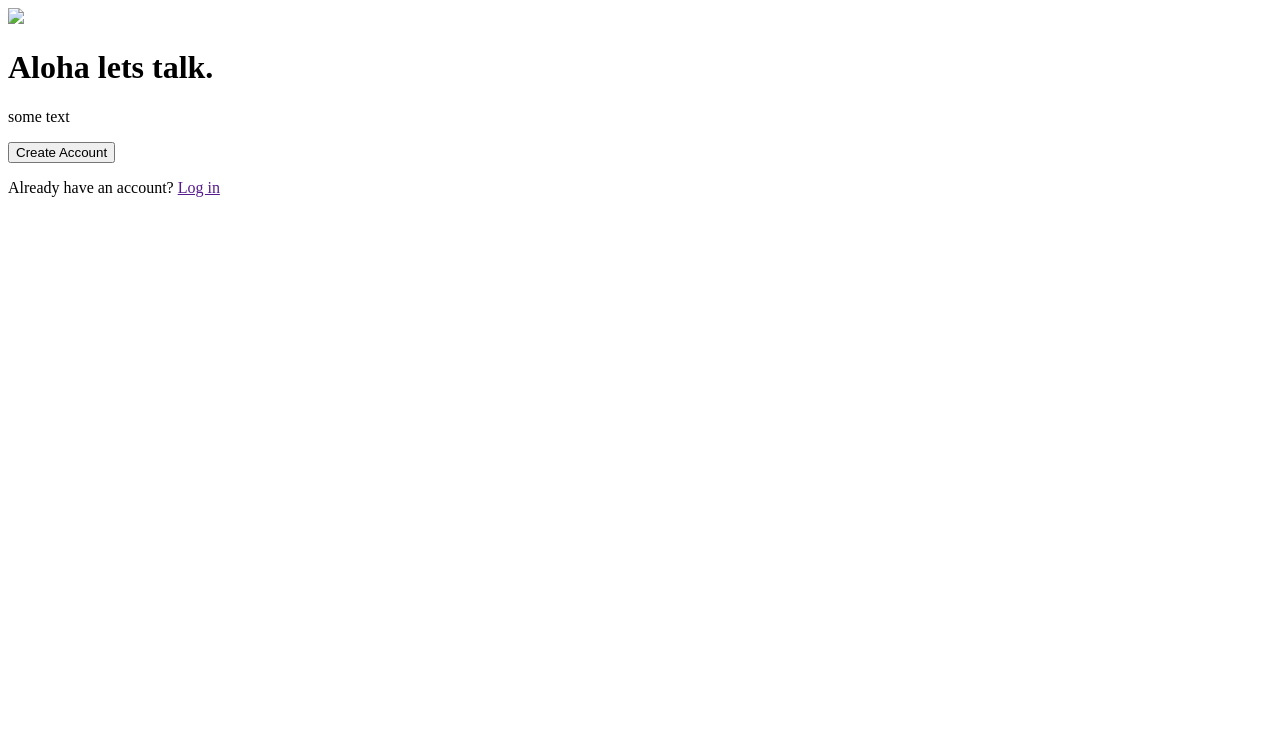
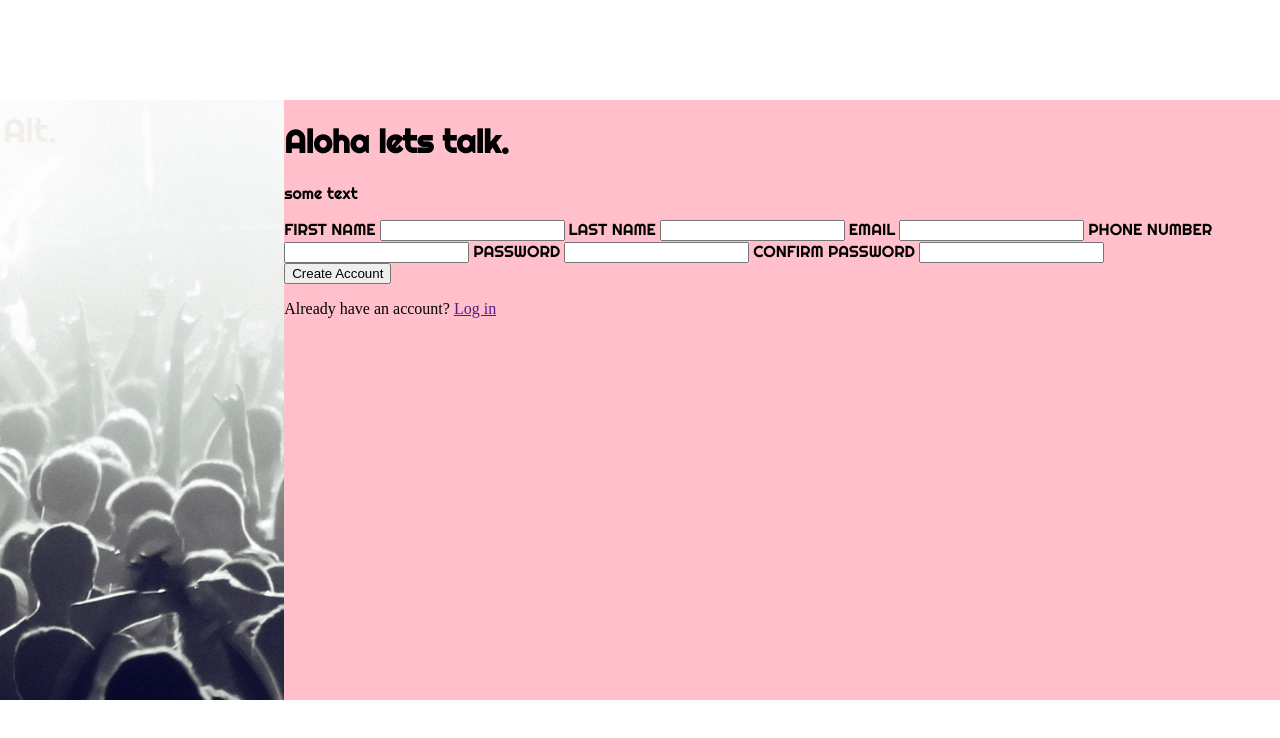
Before and after one commit to just-zack/login_page_odin, a plain HTML site: page index.html in a window 1280 px wide. Drawn offline with Linux system fonts and the light colour scheme.

Commit message:
Start styles CSS

```diff
--- a/index.html
+++ b/index.html
@@ -11,24 +11,31 @@
     <link href="https://fonts.googleapis.com/css2?family=Righteous&display=swap" rel="stylesheet">
 </head>
 <body>
+    <div id="background">
         <div id="container">
             <div id="image_block">
                 <div id="transparent_block">
-                <img src="source/logo.png"/>
+                    <img class="logo" src="source/logo.png"/>
                 </div>
             </div>
             <div id="form_panel">
-            <h1 id="strapline">Aloha lets talk.</h1>
-            <p id="subheading">some text</p>
+                <h1 id="strapline" class="text">Aloha lets talk.</h1>
+                <p id="subheading" class="text">some text</p>
                 <div id="form_container">
-                <div id="form_left">
+                    <div id="form">
                         <form>
-
-                    </form>
-                </div>
-                <div id="form_right">
-                    <form>
-
+                        <label for="first_name">FIRST NAME</label>
+                        <input type="text" id="first_name" name="first_name">
+                        <label for="last_name">LAST NAME</label>
+                        <input type="tex" id="last_name" name="last_name">
+                        <label for="email">EMAIL</label>
+                        <input type="email" name="email" id="email">
+                        <label for="number">PHONE NUMBER</label>
+                        <input type="tel" id="number" name="phone">
+                        <label for="pwd">PASSWORD</label>
+                        <input type="password" id="pwd" name="pwd">
+                        <label for="confirm_pwd">CONFIRM PASSWORD</label>
+                        <input type="password" id="confirm_pwd" name="confirm_pwd">
                         </form>
                     </div>
                 </div>
@@ -38,5 +45,6 @@
                 </div>
             </div>
         </div>
+    </div>
 </body>
 </html>
--- a/styles.css
+++ b/styles.css
@@ -1 +1,43 @@
+* {
+    --main-font: 'Righteous';
+    --main-color: ;
+    --secondary-color: ;
+
+}
 font-family: 'Righteous', cursive;
+
+body {
+    display: flex;
+    background-image: url(/source/4.png);
+    position: relative;
+    height: 100vh;
+
+}
+
+#container {
+    position: absolute;
+    top: 50%;
+    left: 50%;
+    transform: translate(-50%, -50%);
+    background-color: pink;
+    width: 100vw;
+    height: 75vh;
+    display: flex;
+}
+#image_block {
+    background-image: url('/source/4.png');
+    width: 500px;
+}
+
+.text {
+    font-family: var(--main-font, sans-serif);
+}
+
+label {
+    font-family: var(--main-font, sans-serif);
+}
+
+.logo {
+    max-height: 60px;
+    max-width: auto;
+}
```
Also changed, not shown: source/4.png (added), source/5.png (added), source/logo.png (added). Lines whose indentation alone changed are shown as unchanged.
